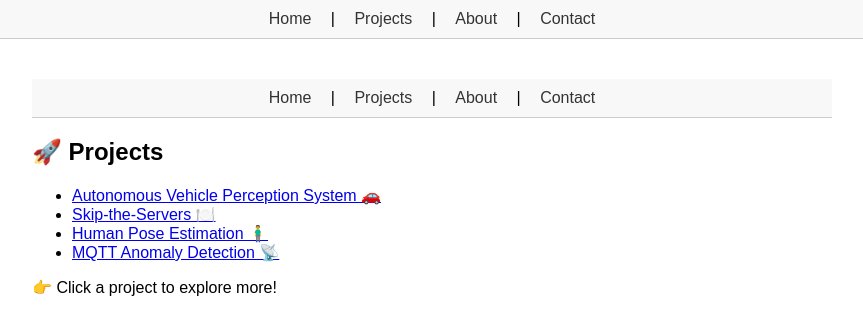
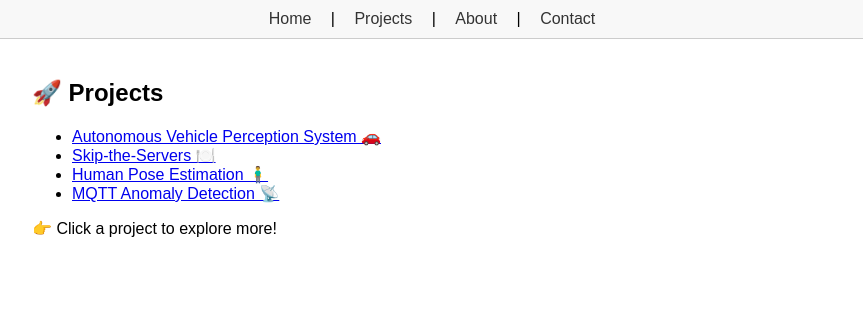
Before and after one commit to SebasFelipeRA/sebastianriveraportfolio, a Jekyll site: the page built from projects.md, in a window 1280 px wide. Shown: the top 335 px of the page, without its empty margins (208-1071 px from the left). Built offline with Jekyll 4.4.1, drawn with Linux system fonts in a browser that asks for light colours.

Commit message:
Update projects.md

```diff
--- a/projects.md
+++ b/projects.md
@@ -2,23 +2,6 @@
 layout: default
 title: Welcome
 ---
-
-<style>
-.site-title,
-.page-header,
-.page-link {
-  display: none !important;
-}
-</style>
-
-<nav style="text-align: center; padding: 10px; background-color: #f8f8f8; border-bottom: 1px solid #ccc; font-family: sans-serif;">
-  <a href="/sebastianriveraportfolio/" style="margin: 0 15px; text-decoration: none; color: #333;">Home</a> |
-  <a href="/sebastianriveraportfolio/projects" style="margin: 0 15px; text-decoration: none; color: #333;">Projects</a> |
-  <a href="/sebastianriveraportfolio/about" style="margin: 0 15px; text-decoration: none; color: #333;">About</a> |
-  <a href="/sebastianriveraportfolio/contact" style="margin: 0 15px; text-decoration: none; color: #333;">Contact</a>
-</nav>
-
-<a id="projects"></a>
 
 ## 🚀 Projects
 
```
